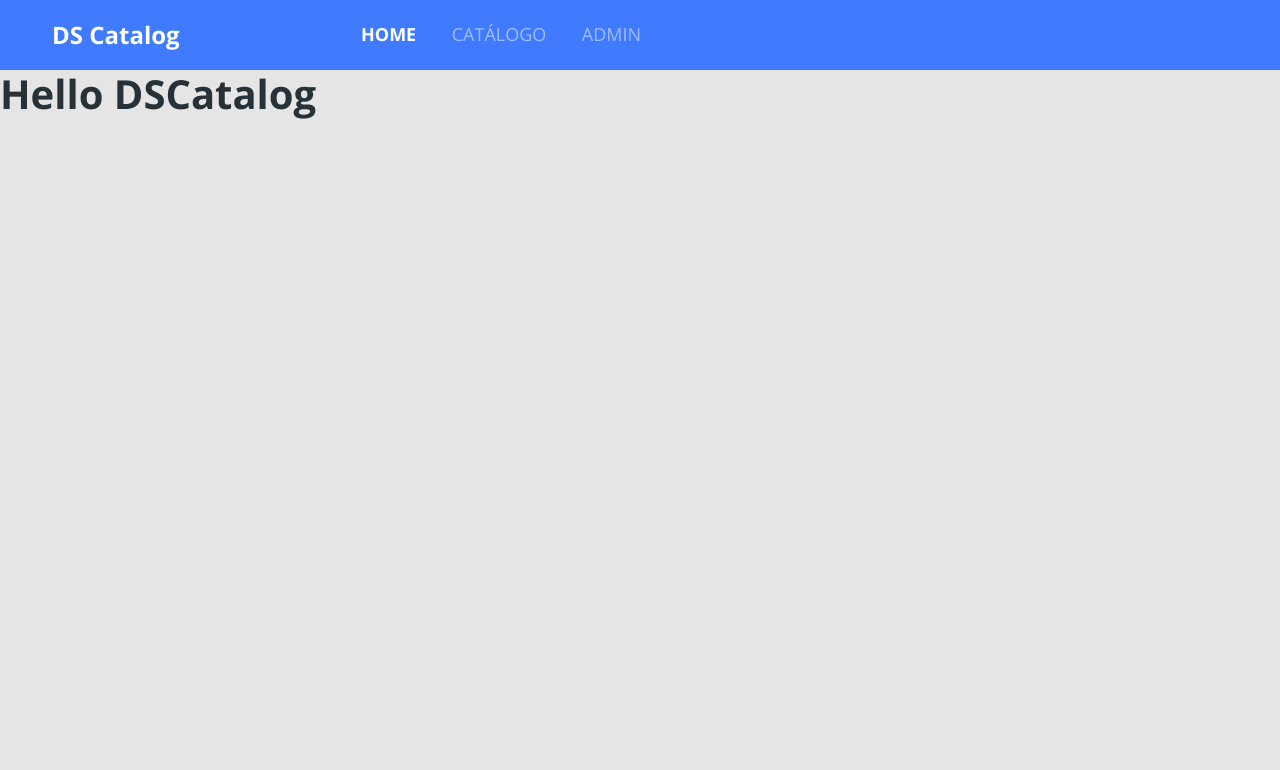
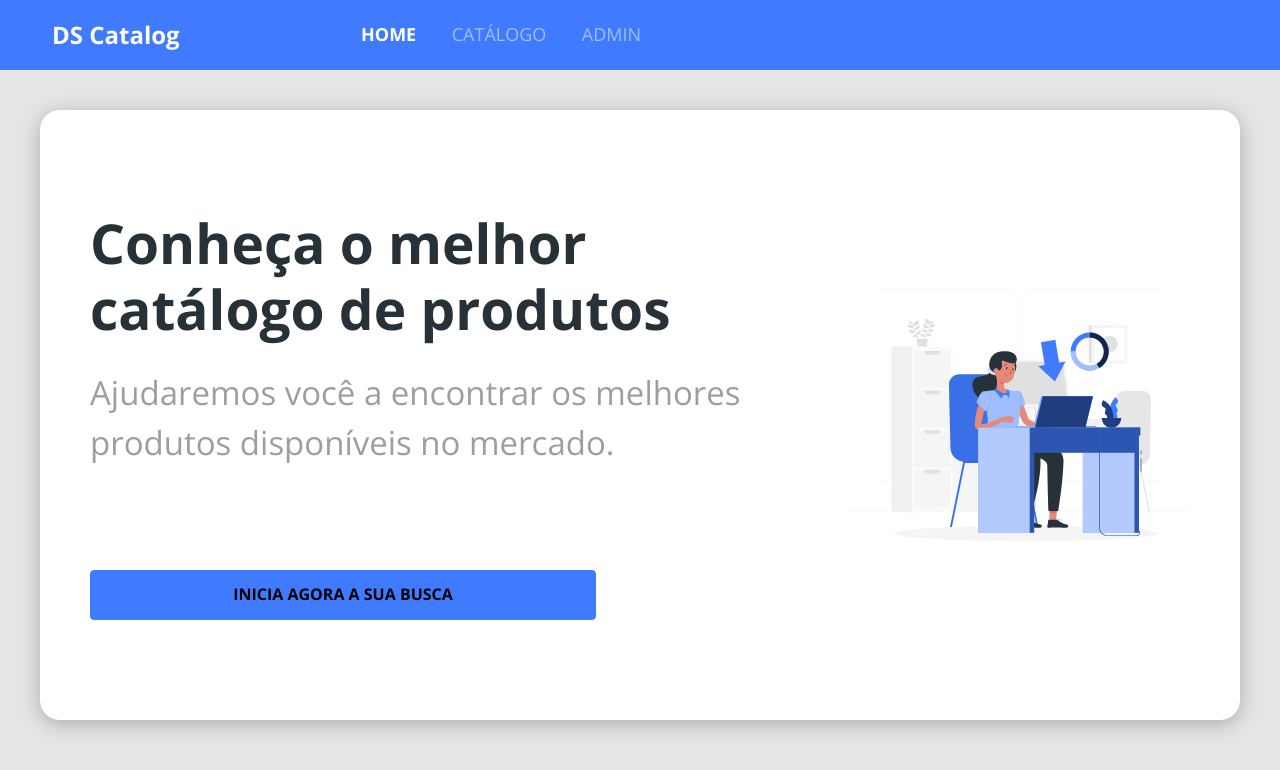
Before and after one commit to zBrunoBessa/dscatalog-project, a React (Create React App) app in the folder frontweb/: page / in a window 1280 px wide. Shown: the top 770 px of the page. Built offline with nearby package versions, Linux system fonts and the light colour scheme; the HTML template or start-up script is replaced by a standard one.

Commit message:
Home styling

```diff
--- a/frontweb/src/App.tsx
+++ b/frontweb/src/App.tsx
@@ -1,12 +1,11 @@
 import 'assets/styles/custom.scss';
 import './App.css';
-import Navbar from 'components/Navbar';
+import Home from 'pages/Home';
 
 const App = () => {
   return(
     <>
-    <Navbar />
-    <h1>Hello DSCatalog</h1>
+    <Home />
     </>
     )
 };
--- /dev/null
+++ b/frontweb/src/components/ButtonIcon/index.tsx
@@ -0,0 +1,10 @@
+import './styles.css'
+const ButtonIcon = () => {
+    return (
+        <button className="btn btn-primary btn-icon">
+            <h6>INICIA AGORA A SUA BUSCA</h6>
+        </button>
+    )
+}
+
+export default ButtonIcon
--- /dev/null
+++ b/frontweb/src/components/ButtonIcon/styles.css
@@ -0,0 +1,3 @@
+.btn-icon {
+    height: 50px;
+}
--- /dev/null
+++ b/frontweb/src/pages/Home/index.tsx
@@ -0,0 +1,29 @@
+import Navbar from "components/Navbar";
+import { ReactComponent as MainImage} from 'assets/images/main-image.svg'
+
+import './styles.css'
+import ButtonIcon from "components/ButtonIcon";
+
+const Home = () => {
+  return (
+    <>
+      <Navbar />
+      <div className="home-container">
+        <div className="home-card">
+          <div className="home-content-container">
+            <div>
+              <h1>Conheça o melhor catálogo de produtos</h1>
+              <p>Ajudaremos você a encontrar os melhores produtos disponíveis no mercado.</p>
+            </div>
+            <ButtonIcon />
+          </div>
+          <div className="home-image-container">
+            <MainImage />
+          </div>
+        </div>
+      </div>
+    </>
+  );
+};
+
+export default Home;
--- /dev/null
+++ b/frontweb/src/pages/Home/styles.css
@@ -0,0 +1,130 @@
+.home-container {
+  padding: 10px;
+  font-size: 20px;
+  text-align: center;
+}
+
+.home-card {
+  display: flex;
+  flex-direction: column-reverse;
+  background-color: #fff;
+  box-shadow: 0px 4px 20px rgba(0, 0, 0, 0.25);
+  border-radius: 20px;
+}
+
+.home-content-container {
+  display: flex;
+  flex-direction: column;
+  align-items: center;
+  padding: 10px 10px 60px 10px;
+}
+
+.home-content-container h1 {
+  width: 260px;
+  font-size: 1em;
+  margin-bottom: 15px;
+}
+
+.home-content-container p {
+  width: 260px;
+  color: #9e9e9e;
+  font-size: 0.6em;
+  margin-bottom: 30px;
+}
+
+.home-image-container {
+  padding: 50px 15px;
+}
+
+.home-image-container svg {
+  width: 100%;
+  height: auto;
+}
+
+@media (min-width: 576px) {
+  .home-container {
+    padding: 15px;
+    font-size: 40px;
+  }
+
+  .home-content-container h1 {
+    width: 506px;
+    margin-bottom: 20px;
+  }
+  .home-content-container p {
+    width: 506px;
+    margin-bottom: 20px;
+  }
+  .home-content-container button {
+    width: 506px;
+  }
+  .home-image-container svg {
+    width: 506px;
+  }
+}
+
+@media (min-width: 768px) {
+  .home-image-container {
+    padding: 100px 20px;
+  }
+  .home-content-container {
+    padding: 20px 20px 100px 20px;
+  }
+}
+
+@media (min-width: 992px) {
+  .home-container {
+    padding: 40px;
+    font-size: 55px;
+  }
+  .home-image-container {
+    padding: 125px 20px;
+  }
+  .home-content-container {
+    padding: 20px 20px 150px 20px;
+  }
+
+  .home-content-container h1 {
+    width: 700px;
+    margin-bottom: 26px;
+  }
+
+  .home-content-container p {
+    width: 700px;
+    margin-bottom: 47px;
+  }
+}
+
+@media (min-width: 1200px) {
+  .home-card {
+    flex-direction: row;
+    justify-content: space-around;
+    padding: calc(((85vh - 480px) / 2) - 20px) 0;
+  }
+
+  .home-content-container {
+    height: 450px;
+    width: 700px;
+    align-items: flex-start;
+    text-align: left;
+    align-content: space-between;
+    flex-flow: wrap;
+    padding: 20px;
+  }
+
+  .home-image-container svg {
+    width: 100%;
+  }
+
+  .home-image-container {
+    display: flex;
+    align-items: center;
+    padding: 20px;
+  }
+
+  @media (min-width: 1400px) {
+    .home-image-container svg {
+      width: 480px;
+    }
+  }
+}
```
